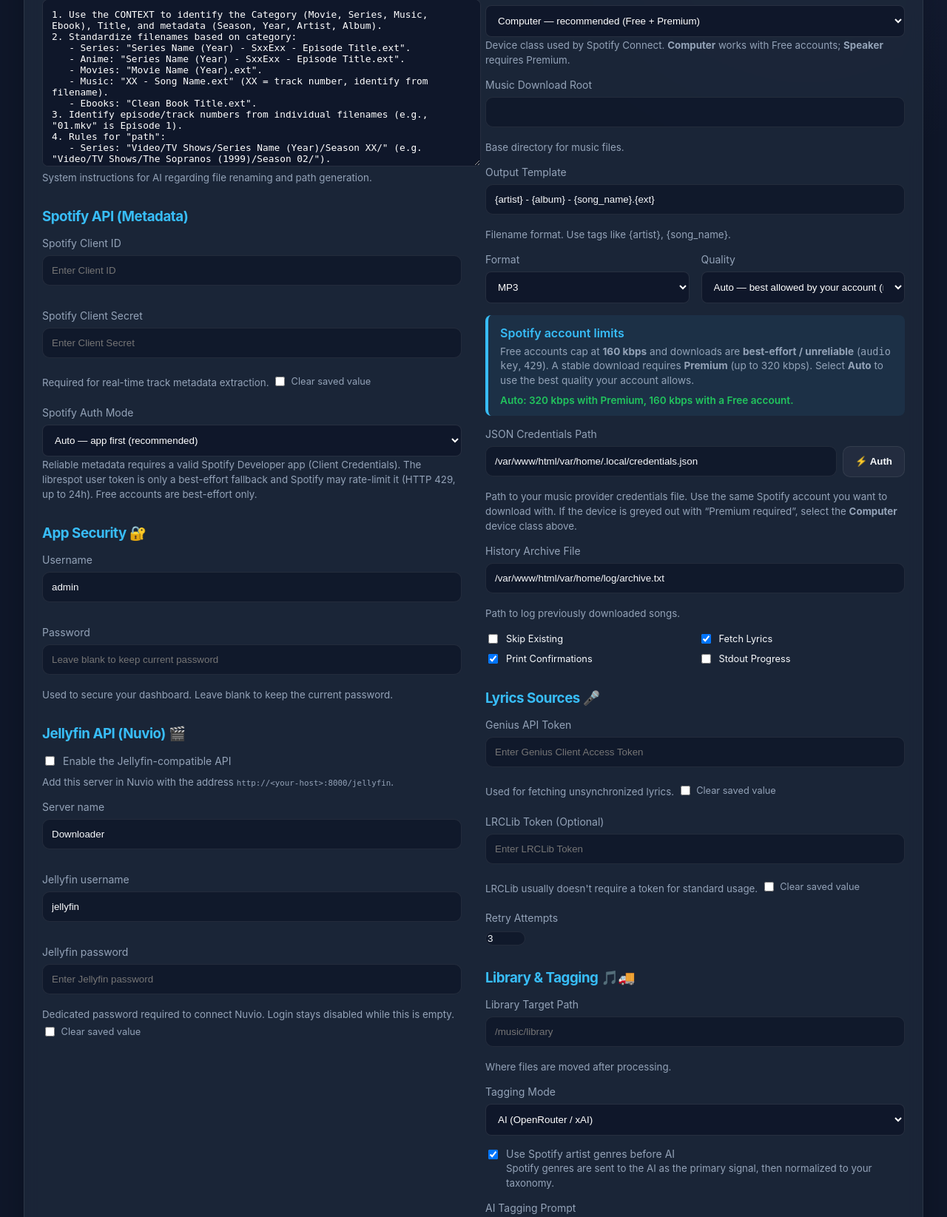
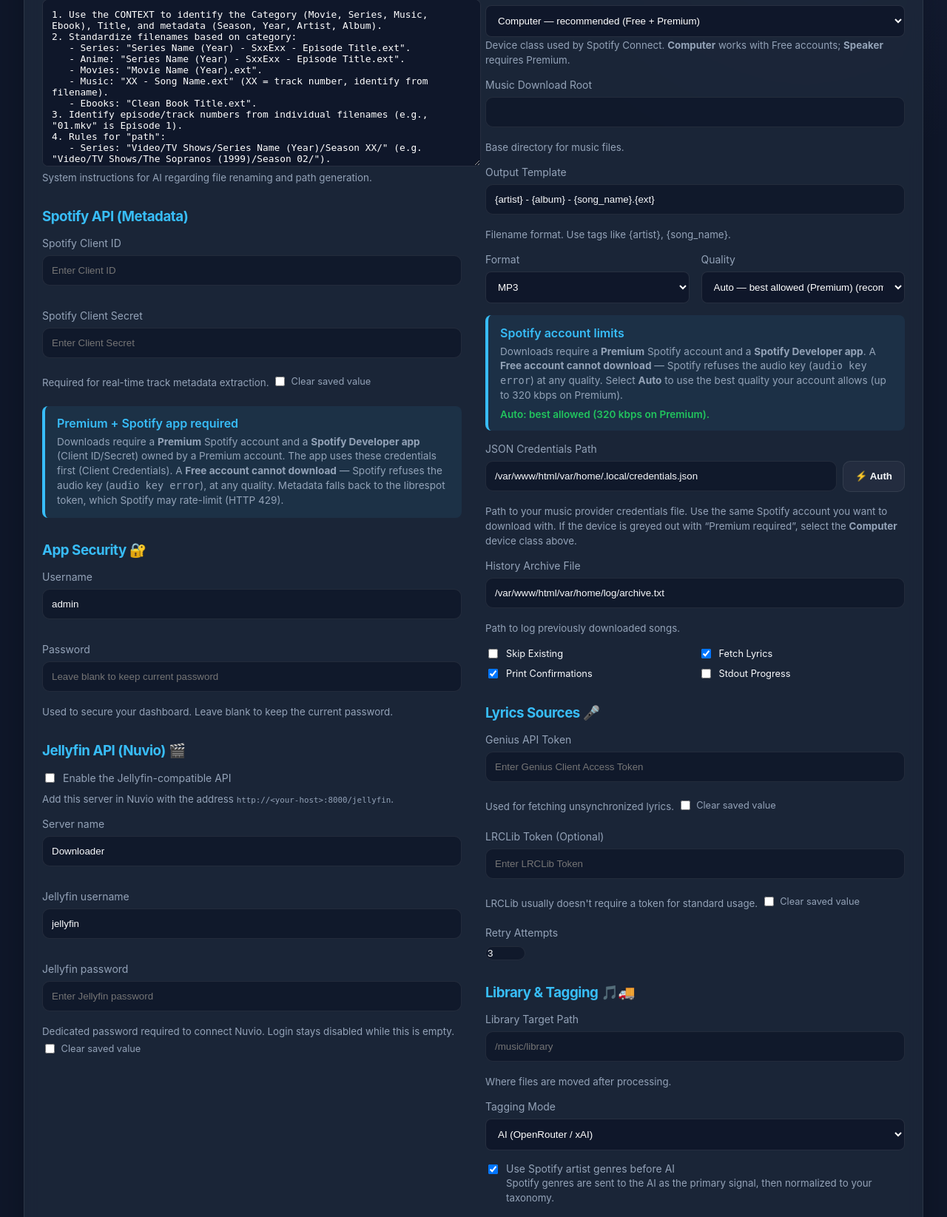
Before and after one commit to Gautardos/downloader, a Symfony app: template templates/config/index.html.twig in a window 1280 px wide. Shown: the part 652-2297 px from the top of the page at 74% size. Run offline with Twig, Linux system fonts and the light colour scheme; the template is opened without the code that fills it, so the values that code supplies are empty; some libraries are stand-ins or nearby versions.

Commit message:
docs(spotify): make UI Premium-only; drop auth mode and Free claims
- Remove the spotify_auth_mode selector; authentication is app-first (client_credentials) only.
- Show the Free warning on the music dashboard only when no app client id is configured, stating that Free accounts cannot download (audio key refused by Spotify).
- Quality labels/help: Premium-only; remove 'works with Free' and 160 kbps Free references.
- Update README.md, README.fr.md and AGENTS.md: Free download is not supported (audio key refused).

```diff
--- a/src/Controller/ConfigController.php
+++ b/src/Controller/ConfigController.php
@@ -78,11 +78,6 @@ class ConfigController extends AbstractController
                 $musicQuality = 'auto';
             }
 
-            $spotifyAuthMode = strtolower(trim((string) $request->request->get('spotify_auth_mode', 'auto')));
-            if (!in_array($spotifyAuthMode, ['auto', 'client_credentials'], true)) {
-                $spotifyAuthMode = 'auto';
-            }
-
             $storage->set('config', [
                 'api_key' => $apiKey,
                 'tmdb_api_key' => $tmdbApiKey,
@@ -97,7 +92,6 @@ class ConfigController extends AbstractController
                 'default_path' => $defaultPath,
                 'spotify_client_id' => $request->request->get('spotify_client_id', ''),
                 'spotify_client_secret' => $spotifySecret,
-                'spotify_auth_mode' => $spotifyAuthMode,
                 'music_output' => $request->request->get('music_output', '{artist} - {album} - {song_name}.{ext}'),
                 'music_format' => $request->request->get('music_format', 'mp3'),
                 'music_root_path' => $request->request->get('music_root_path', ''),
--- a/templates/config/index.html.twig
+++ b/templates/config/index.html.twig
@@ -100,15 +100,11 @@
                     <small style="color: var(--text-secondary);">Required for real-time track metadata extraction.</small>
                     {{ _self.clearSecret('spotify_client_secret') }}
                 </div>
-                <div style="margin-bottom: 1rem;">
-                    <label for="spotify_auth_mode">Spotify Auth Mode</label>
-                    {% set rawSpotifyAuthMode = config.spotify_auth_mode|default('auto') %}
-                    {% set spotifyAuthMode = rawSpotifyAuthMode == 'client_credentials' ? 'client_credentials' : 'auto' %}
-                    <select id="spotify_auth_mode" name="spotify_auth_mode" style="width:100%; padding:0.75rem; background:var(--bg-primary); border:1px solid rgba(255,255,255,0.1); border-radius:0.5rem; color:white;">
-                        <option value="auto" {{ spotifyAuthMode == 'auto' ? 'selected' : '' }}>Auto — app first (recommended)</option>
-                        <option value="client_credentials" {{ spotifyAuthMode == 'client_credentials' ? 'selected' : '' }}>App only (Client ID/Secret)</option>
-                    </select>
-                    <small style="color: var(--text-secondary);">Reliable metadata requires a valid Spotify Developer app (Client Credentials). The librespot user token is only a best-effort fallback and Spotify may rate-limit it (HTTP 429, up to 24h). Free accounts are best-effort only.</small>
+                <div style="margin-bottom: 1rem; padding: 0.85rem 1rem; border-radius: 0.5rem; background: rgba(56, 189, 248, 0.08); border-left: 4px solid var(--accent);">
+                    <div style="font-weight: 600; color: var(--accent); margin-bottom: 0.35rem;">Premium + Spotify app required</div>
+                    <div style="font-size: 0.85rem; color: var(--text-secondary); line-height: 1.45;">
+                        Downloads require a <strong>Premium</strong> Spotify account and a <strong>Spotify Developer app</strong> (Client ID/Secret) owned by a Premium account. The app uses these credentials first (Client Credentials). A <strong>Free account cannot download</strong> — Spotify refuses the audio key (<code>audio key error</code>), at any quality. Metadata falls back to the librespot token, which Spotify may rate-limit (HTTP 429).
+                    </div>
                 </div>
 
                 <h3 style="color: var(--accent); margin: 2rem 0 1rem 0;">App Security 🔐</h3>
@@ -208,10 +204,10 @@
                     <div>
                         <label for="music_quality">Quality</label>
                         <select id="music_quality" name="music_quality" style="width:100%; padding:0.75rem; background:var(--bg-primary); border:1px solid rgba(255,255,255,0.1); border-radius:0.5rem; color:white;">
-                            <option value="auto" {{ config.music_quality|default('auto') == 'auto' ? 'selected' : '' }}>Auto — best allowed by your account (recommended)</option>
+                            <option value="auto" {{ config.music_quality|default('auto') == 'auto' ? 'selected' : '' }}>Auto — best allowed (Premium) (recommended)</option>
                             <option value="very_high" {{ config.music_quality|default('auto') == 'very_high' ? 'selected' : '' }}>Very High — 320 kbps (Premium only)</option>
-                            <option value="high" {{ config.music_quality|default('auto') == 'high' ? 'selected' : '' }}>High — 160 kbps (works with Free)</option>
-                            <option value="normal" {{ config.music_quality|default('auto') == 'normal' ? 'selected' : '' }}>Normal — 96 kbps</option>
+                            <option value="high" {{ config.music_quality|default('auto') == 'high' ? 'selected' : '' }}>High — 160 kbps (Premium)</option>
+                            <option value="normal" {{ config.music_quality|default('auto') == 'normal' ? 'selected' : '' }}>Normal — 96 kbps (Premium)</option>
                         </select>
                     </div>
                 </div>
@@ -219,7 +215,7 @@
                 <div style="margin-bottom: 1rem; padding: 0.85rem 1rem; border-radius: 0.5rem; background: rgba(56, 189, 248, 0.08); border-left: 4px solid var(--accent);">
                     <div style="font-weight: 600; color: var(--accent); margin-bottom: 0.35rem;">Spotify account limits</div>
                     <div style="font-size: 0.85rem; color: var(--text-secondary); line-height: 1.45;">
-                        Free accounts cap at <strong>160 kbps</strong> and downloads are <strong>best-effort / unreliable</strong> (<code>audio key</code>, <code>429</code>). A stable download requires <strong>Premium</strong> (up to 320 kbps). Select <strong>Auto</strong> to use the best quality your account allows.
+                        Downloads require a <strong>Premium</strong> Spotify account and a <strong>Spotify Developer app</strong>. A <strong>Free account cannot download</strong> — Spotify refuses the audio key (<code>audio key error</code>) at any quality. Select <strong>Auto</strong> to use the best quality your account allows (up to 320 kbps on Premium).
                     </div>
                     <div id="music-quality-note" aria-live="polite" style="margin-top: 0.5rem; font-size: 0.85rem; font-weight: 600; color: var(--text-secondary);"></div>
                 </div>
@@ -974,10 +970,10 @@ function updateMusicQualityNote() {
     if (!select || !note) return;
 
     const notes = {
-        auto: { text: 'Auto: 320 kbps with Premium, 160 kbps with a Free account.', color: 'var(--success)' },
-        high: { text: 'High: 160 kbps — works with Free and Premium accounts.', color: 'var(--success)' },
-        normal: { text: 'Normal: 96 kbps — works with Free and Premium accounts.', color: 'var(--text-secondary)' },
-        very_high: { text: 'Very High: 320 kbps — Premium only. A Free account will fail with "Audio key error".', color: 'var(--warning)' }
+        auto: { text: 'Auto: best allowed (320 kbps on Premium).', color: 'var(--success)' },
+        high: { text: 'High: 160 kbps (Premium).', color: 'var(--success)' },
+        normal: { text: 'Normal: 96 kbps (Premium).', color: 'var(--text-secondary)' },
+        very_high: { text: 'Very High: 320 kbps (Premium only).', color: 'var(--warning)' }
     };
 
     const info = notes[select.value] || notes.auto;
--- a/templates/dashboard/music.html.twig
+++ b/templates/dashboard/music.html.twig
@@ -15,7 +15,7 @@
     {% set musicQuality = config.music_quality|default('auto') %}
     {% set showFreeWarning = config.spotify_client_id is empty %}
     {% set musicQualityLabels = {
-        'auto': 'Auto — 320 kbps Premium / 160 kbps Free (best-effort)',
+        'auto': 'Auto — best quality (Premium)',
         'very_high': 'Very High — 320 kbps (Premium only)',
         'high': 'High — 160 kbps',
         'normal': 'Normal — 96 kbps'
@@ -29,7 +29,7 @@
         {% if musicQuality == 'very_high' %}
             <span class="music-quality-warning">Premium requis — un compte Free échouera avec « Audio key error ».</span>
         {% elseif showFreeWarning %}
-            <span class="music-quality-warning">Mode sans app : best-effort. Download Free non fiable (160 kbps max, erreurs « audio key » / 429).</span>
+            <span class="music-quality-warning">Téléchargement : Premium + app Spotify requis. Compte Free non supporté (audio bloqué par Spotify).</span>
         {% endif %}
     </div>
 
```
Also changed, not shown: AGENTS.md (+9 -7 lines), README.fr.md (+8 -8 lines), README.md.
